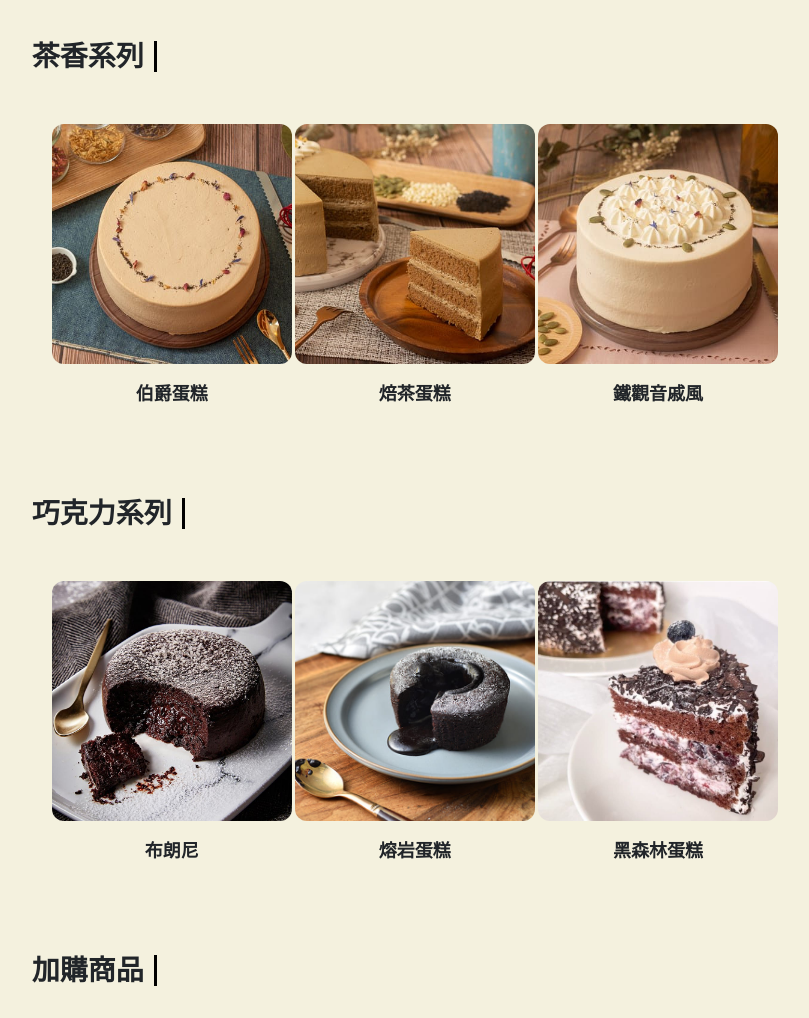
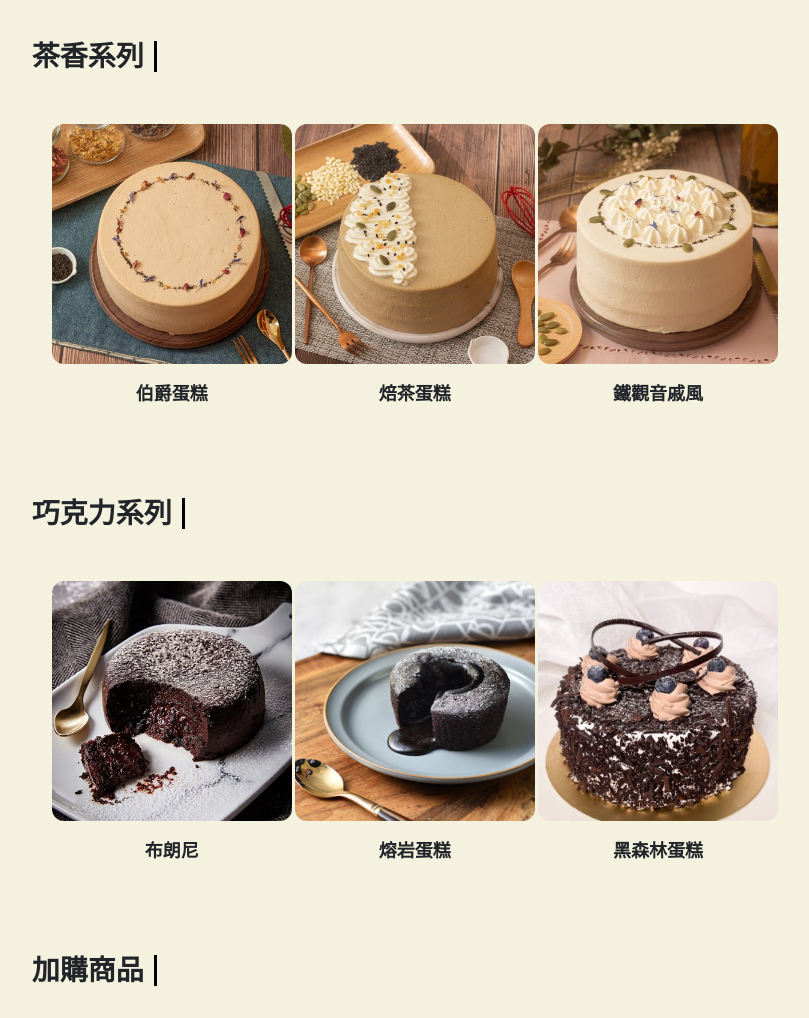
Before and after one commit to katniss-206/sweetime, a plain HTML site: page Product.html in a window 1280 px wide. Shown: the part 580-1598 px from the top of the page, without its empty margins (385-1194 px from the left). Drawn offline with nearby package versions, Linux system fonts and the light colour scheme; a script that the page names is missing.

Commit message:
change product picture2

```diff
--- a/Product.html
+++ b/Product.html
@@ -305,7 +305,7 @@
                 </div>
                 <div class="array">
                     <div class="display_card">
-                        <div class="card_img"><a href="Product_Display.html"><img src="assets/img/Product/tea/Hojicha01.jpeg"></a></div>
+                        <div class="card_img"><a href="Product_Display.html"><img src="assets/img/Product/tea/Hojicha02.jpeg"></a></div>
                         <div class="card_text">
                             <h3>焙茶蛋糕</h3>
                         </div>
@@ -341,7 +341,7 @@
                 </div>
                 <div class="array">
                     <div class="display_card">
-                        <div class="card_img"><a href="Product_Display.html"><img src="assets/img/Product/chocolate/Black_Forest02.jpg"></a></div>
+                        <div class="card_img"><a href="Product_Display.html"><img src="assets/img/Product/chocolate/Black_Forest01.jpg"></a></div>
                         <div class="card_text">
                             <h3>黑森林蛋糕</h3>
                         </div>
```
